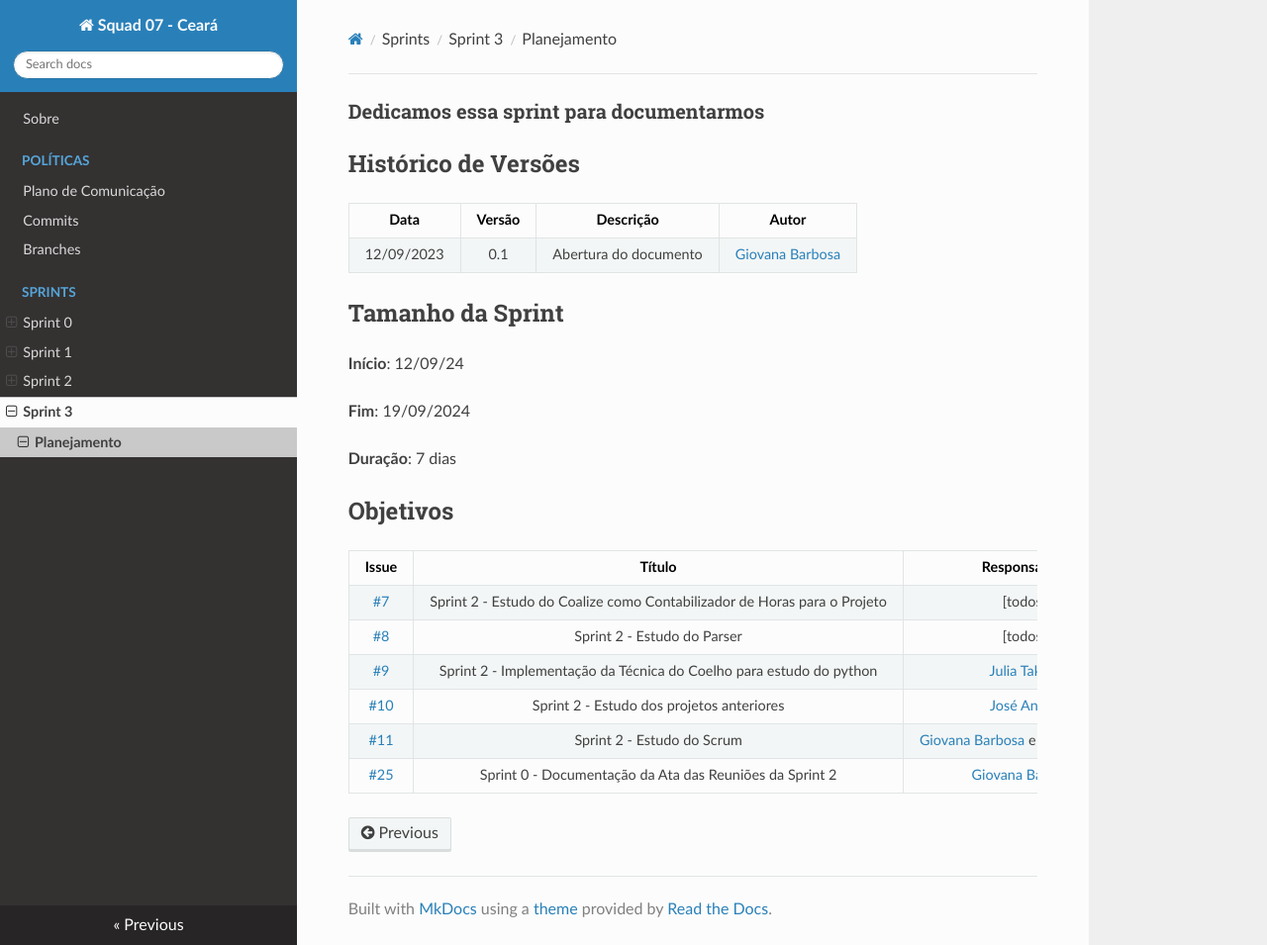
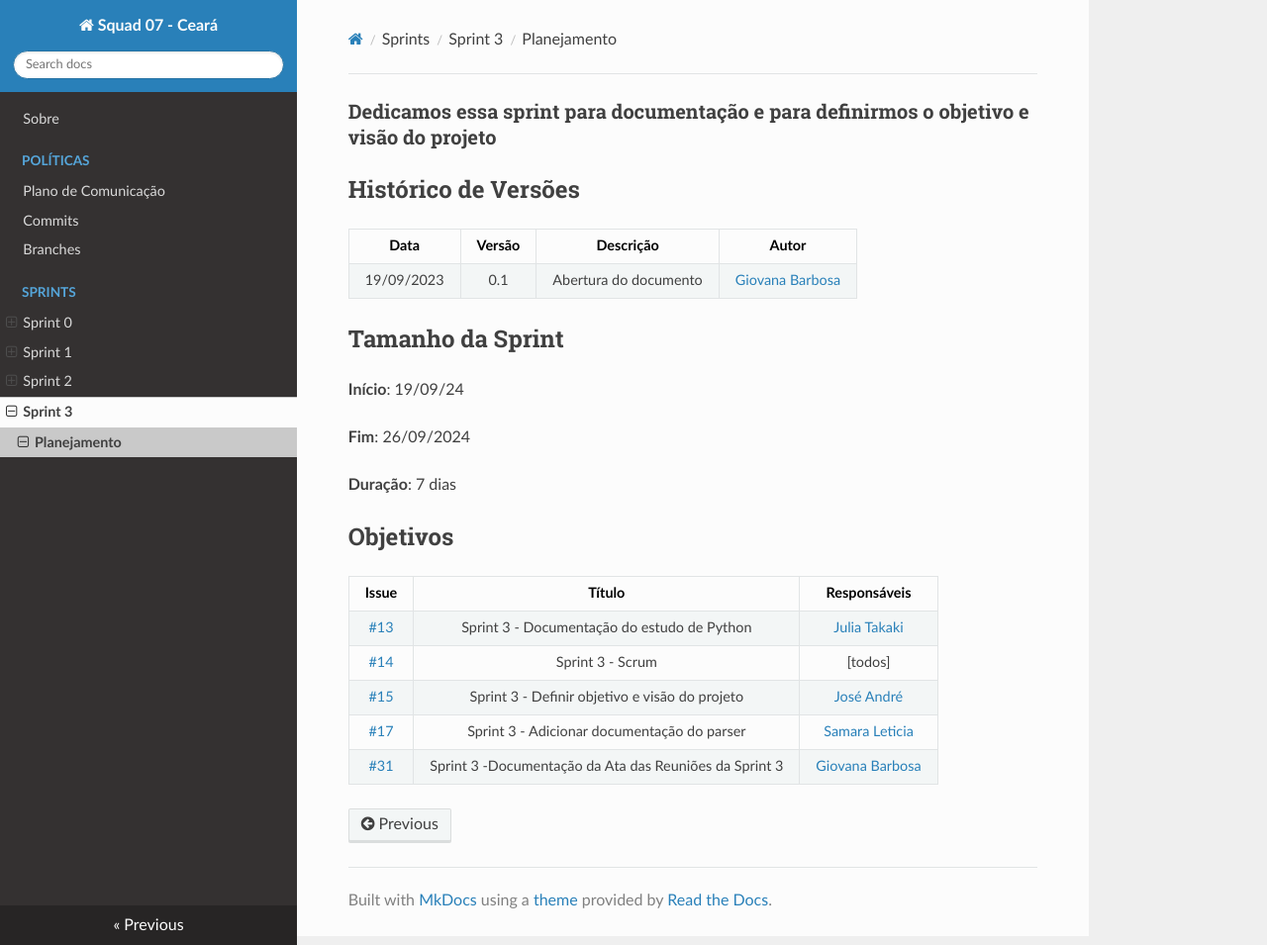
Before and after one commit to unb-mds/2023-2-Squad07, an MkDocs documentation site: the page built from docs/sprints/sprint03/planejamento.md, in a window 1280 px wide and 955 px high. Shown: the whole window at 99% size. Built offline with MkDocs 1.6.1, drawn with Linux system fonts in a browser that asks for light colours; nearby versions of some CDN libraries.

Commit message:
:cool: alterando planejamento da sprint 3

```diff
--- a/docs/sprints/sprint03/planejamento.md
+++ b/docs/sprints/sprint03/planejamento.md
@@ -1,17 +1,17 @@
-### Dedicamos essa sprint para documentarmos
+### Dedicamos essa sprint para documentação e para definirmos o objetivo e visão do projeto
 #
 
 ## Histórico de Versões
 
 | Data       | Versão | Descrição                                 | Autor             |
 | :--------: | :----: | :--------------------:                    | :---------------: |
-| 12/09/2023 |  0.1   | Abertura do documento                     | [Giovana Barbosa ](https://github.com/gio221) |
+| 19/09/2023 |  0.1   | Abertura do documento                     | [Giovana Barbosa ](https://github.com/gio221) |
 
 ## Tamanho da Sprint
 
-**Início**: 12/09/24
+**Início**: 19/09/24
 
-**Fim**: 19/09/2024
+**Fim**: 26/09/2024
 
 **Duração**: 7 dias
 
@@ -19,9 +19,8 @@
 
 |                            Issue                             |              Título               |                    Responsáveis                     |
 | :----------------------------------------------------------: | :-------------------------------: | :-------------------------------------------------: |
-| [#7](https://github.com/unb-mds/2023-2-Squad07/issues/7) |  Sprint 2 - Estudo do Coalize como Contabilizador de Horas para o Projeto  | [todos] |
-| [#8](https://github.com/unb-mds/2023-2-Squad07/issues/8) | Sprint 2 - Estudo do Parser|  [todos]|
-| [#9](https://github.com/unb-mds/2023-2-Squad07/issues/9) | Sprint 2 - Implementação da Técnica do Coelho para estudo do python  |   [Julia Takaki](https://github.com/juliatakaki)     |
-| [#10](https://github.com/unb-mds/2023-2-Squad07/issues/10) | Sprint 2 - Estudo dos projetos anteriores| [José André](https://github.com/joseandre25)|
-| [#11](https://github.com/unb-mds/2023-2-Squad07/issues/11) | Sprint 2 - Estudo do Scrum  |  [Giovana Barbosa ](https://github.com/gio221) e [Rafael Bonach](https://github.com/RafaBonach)|
-| [#25](https://github.com/unb-mds/2023-2-Squad07/issues/25) | Sprint 0 - Documentação da Ata das Reuniões da Sprint 2  |  [Giovana Barbosa ](https://github.com/gio221) |
+| [#13](https://github.com/unb-mds/2023-2-Squad07/issues/13) |  Sprint 3 - Documentação do estudo de Python  |[Julia Takaki](https://github.com/juliatakaki)   |
+| [#14](https://github.com/unb-mds/2023-2-Squad07/issues/14) | Sprint 3 - Scrum |  [todos]|
+| [#15](https://github.com/unb-mds/2023-2-Squad07/issues/15) | Sprint 3 - Definir objetivo e visão do projeto| [José André](https://github.com/joseandre25)|
+| [#17](https://github.com/unb-mds/2023-2-Squad07/issues/17) | Sprint 3 - Adicionar documentação do parser  |  [Samara Leticia](https://github.com/samarawwleticia)     |
+| [#31](https://github.com/unb-mds/2023-2-Squad07/issues/31) | Sprint 3 -Documentação da Ata das Reuniões da Sprint 3  |  [Giovana Barbosa ](https://github.com/gio221) |
```
